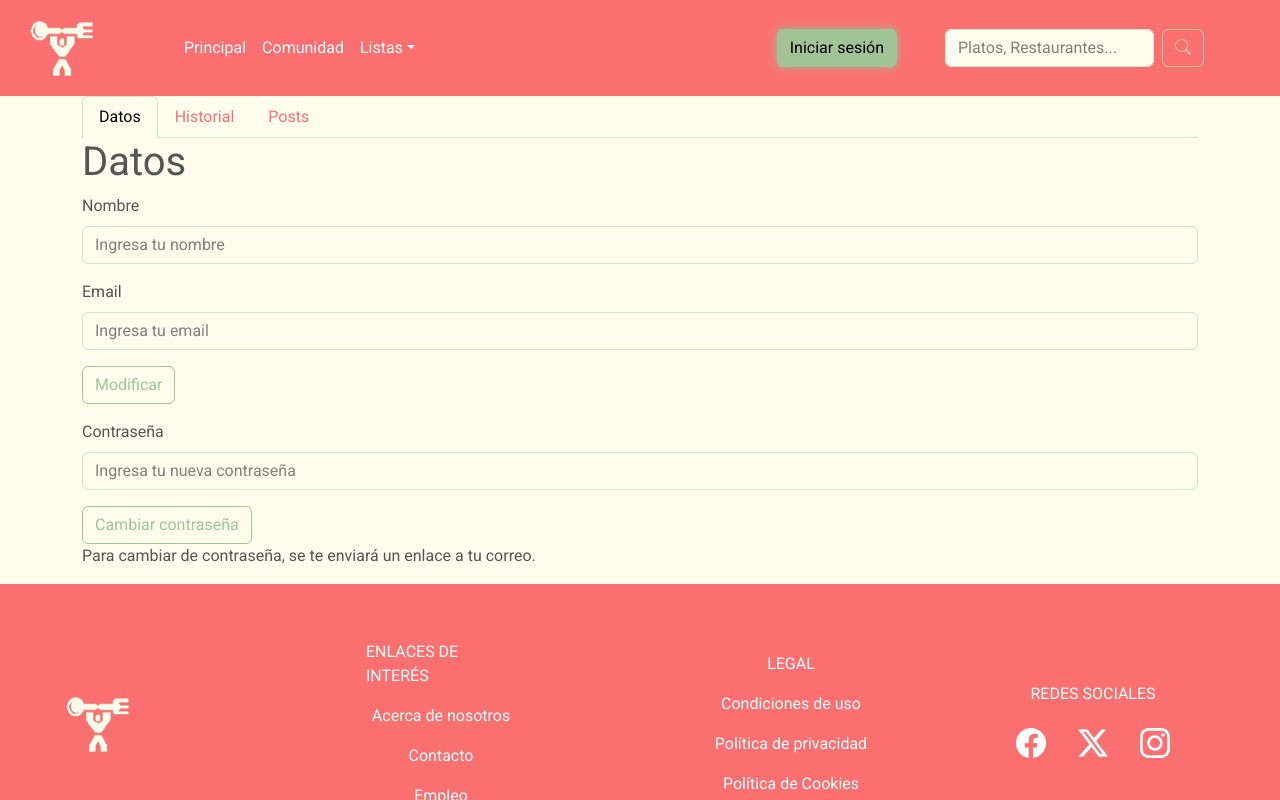
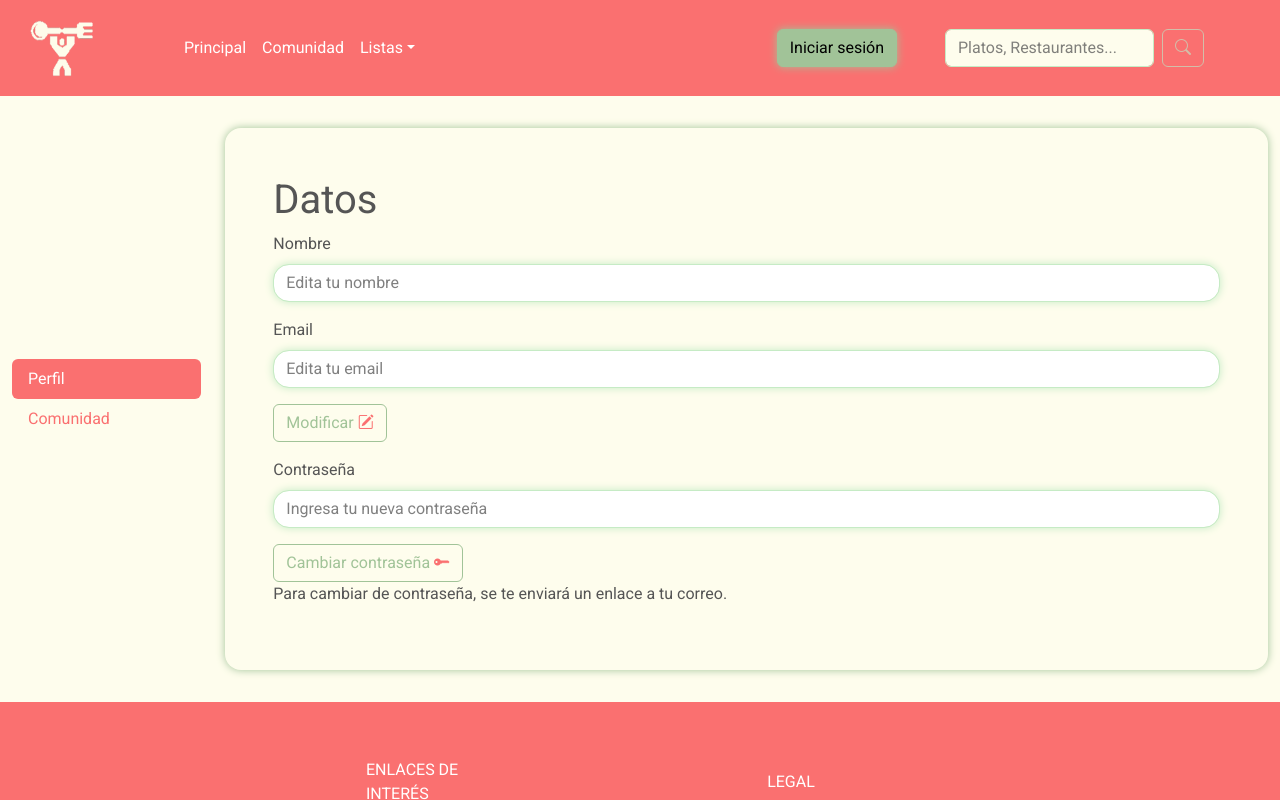
Before and after one commit to KevinB00/nutri-delivery, a React (Vite) app: page /perfil in a window 1280 px wide. Shown: the top 800 px of the page. Built offline with nearby package versions, Linux system fonts and the light colour scheme.

Commit message:
Perfil interfaz creada

```diff
--- /dev/null
+++ b/src/components/Post/post.jsx
@@ -0,0 +1,34 @@
+import { useState } from "react";
+import Card from "react-bootstrap/Card";
+import Button from "react-bootstrap/Button";
+import "./post.sass";
+
+const Post = (props) => {
+    Post.propTypes = {
+        postTitle: String,
+        postText: String,
+        postImage: String,
+        postDate: String,
+        numFavorites: Number
+    }
+  const [isFavorited, setIsFavorited] = useState(false);
+
+  const handleFavoriteClick = () => {
+    setIsFavorited(!isFavorited);
+  };
+
+  return (
+    <Card className="mt-3 mb-3 card-post">
+      <Card.Body>
+        <Card.Title>{props.postTitle}</Card.Title>
+        <Card.Text>{props.postText}</Card.Text>
+        <img src={props.postImage} alt="Post" />
+        <p>Fecha de publicación: {props.postDate}</p>
+        <Button variant="cuartet" onClick={handleFavoriteClick}>
+          <i className={`bi bi-star${isFavorited ? "-fill" : ""}`}></i> <span>{props.numFavorites}</span>
+        </Button>
+      </Card.Body>
+    </Card>
+  );
+}
+export default Post;
--- /dev/null
+++ b/src/components/PostList/postList.jsx
@@ -0,0 +1,26 @@
+import Post from "../Post/post";
+
+const PostList = ({ posts }) => {
+    PostList.propTypes = {
+        posts: Array
+    }
+    return (
+    <div>
+      {posts.length > 0 ? (
+        posts.map((post) => (
+          <Post
+            key={post.id}
+            postTitle={post.title}
+            postText={post.body}
+            postDate={post.date}
+            numFavorites={post.numFavorites}
+          />
+        ))
+      ) : (
+        <p>No hay publicaciones disponibles.</p>
+      )}
+    </div>
+  );
+};
+
+export default PostList;
--- a/src/pages/Perfil/perfil.jsx
+++ b/src/pages/Perfil/perfil.jsx
@@ -1,69 +1,185 @@
-import './perfil.sass';
-import Tabs from 'react-bootstrap/Tabs';
-import Tab from 'react-bootstrap/Tab';
-import { Container } from 'react-bootstrap';
-import Form from 'react-bootstrap/Form';
-import Button from 'react-bootstrap/Button';
-import HeaderComponent from '../../components/Header/header';
-import FooterComponent from '../../components/Footer/footer';
+import { useState } from "react";
+import Tabs from "react-bootstrap/Tabs";
+import Tab from "react-bootstrap/Tab";
+import { Container } from "react-bootstrap";
+import Form from "react-bootstrap/Form";
+import Button from "react-bootstrap/Button";
+import Row from "react-bootstrap/Row";
+import Col from "react-bootstrap/Col";
+import Nav from "react-bootstrap/Nav";
+import HeaderComponent from "../../components/Header/header";
+import FooterComponent from "../../components/Footer/footer";
+import PostList from "../../components/PostList/postList";
+import "./perfil.sass";
 const Perfil = () => {
+  const [key, setKey] = useState("favoritos");
+  const [name, setName] = useState("");
+  const [nameError, setNameError] = useState(false);
+  const [email, setEmail] = useState("");
+  const [emailError, setEmailError] = useState(false);
+const posts = [
+    {
+        id: 1,
+        title: "Mi primer post",
+        content: "Contenido del primer post...",
+        author: "Juan",
+        date: "01/01/2022"
+    },
+    {
+        id: 2,
+        title: "Otro post interesante",
+        content: "Contenido del segundo post...",
+        author: "Maria",
+        date: "02/01/2022"
+    },
+    {
+        id: 3,
+        title: "Último post del día",
+        content: "Contenido del tercer post...",
+        author: "Carlos",
+        date: "03/01/2022"
+    }
+];
 
+// Usar estos ejemplos de Post para mostrar en el PostList
 
+  const validarEmail = (email) => {
+    // Expresión regular para validar el formato de correo electrónico
+    const emailRegex = /^[^\s@]+@[^\s@]+\.[^\s@]+$/;
+    return emailRegex.test(email);
+  };
+  const validateForm = () => {
+    let valid = true;
+    if (name.length < 4 || name.length > 15) {
+      setNameError(true);
+      valid = false;
+    } else {
+      setNameError(false);
+    }
+
+    if (!validarEmail(email)) {
+      setEmailError(true);
+      valid = false;
+    } else {
+      setEmailError(false);
+    }
+    return valid;
+  };
+
+  const handleSubmitModify = (event) => {
+    event.preventDefault();
+    if (validateForm()) {
+      event.preventDefault();
+    }
+  };
   return (
     <>
       <HeaderComponent />
       <Container fluid className="perfil-container">
-      <Container className="perfil-datos">
-        <Tabs defaultActiveKey="datos" id="uncontrolled-tab-example">
-          <Tab eventKey="datos" title="Datos">
-            <div className="perfil-datos-datos">
+        <Tab.Container id="left-tabs-example" defaultActiveKey="perfil">
+          <Row>
+            <Col sm={2}>
+              <Nav variant="pills" className="flex-column">
+                <Nav.Item>
+                  <Nav.Link eventKey="perfil">Perfil</Nav.Link>
+                </Nav.Item>
+                <Nav.Item>
+                  <Nav.Link eventKey="comunidad">Comunidad</Nav.Link>
+                </Nav.Item>
+              </Nav>
+            </Col>
+            <Col sm={10}>
+              <Tab.Content>
+                <Tab.Pane eventKey="perfil">
+                  <Container className="p-5 perfil-datos-datos">
                     <h1>Datos</h1>
-              <Form>
+                    <Form onSubmit={handleSubmitModify}>
                       <Form.Group className="mb-3" controlId="formBasicEmail">
                         <Form.Label>Nombre</Form.Label>
-                  <Form.Control type="text" placeholder="Ingresa tu nombre" />
+                        <Form.Control
+                          type="text"
+                          placeholder="Edita tu nombre"
+                          required
+                          className={`text ${nameError ? "is-invalid" : ""}`}
+                          value={name}
+                          onChange={(event) => setName(event.target.value)}
+                        />
+                        <Form.Control.Feedback type="invalid">
+                          {nameError &&
+                            "Por favor ingresa un nombre de usuario de 4 a 15 caracteres."}
+                        </Form.Control.Feedback>
                       </Form.Group>
                       <Form.Group className="mb-3" controlId="formBasicEmail">
                         <Form.Label>Email</Form.Label>
-                  <Form.Control type="email" placeholder="Ingresa tu email" />
+                        <Form.Control
+                          type="email"
+                          placeholder="Edita tu email"
+                          required
+                          className={`text ${emailError ? "is-invalid" : ""}`}
+                          value={email}
+                          onChange={(event) => setEmail(event.target.value)}
+                        />
+                        <Form.Control.Feedback type="invalid">
+                          {emailError && "Por favor ingresa un email valido."}
+                        </Form.Control.Feedback>
                       </Form.Group>
                       <Button variant="outline-tertiary" type="submit">
-                  Modificar
+                        Modificar <i className="bi-solid bi-pencil-square"></i>
                       </Button>
                     </Form>
                     <Form>
-                <Form.Group className="mt-3 mb-3" controlId="formBasicPassword">
+                      <Form.Group
+                        className="mt-3 mb-3"
+                        controlId="formBasicPassword"
+                      >
                         <Form.Label>Contraseña</Form.Label>
-                  <Form.Control type="password" placeholder="Ingresa tu nueva contraseña" />
+                        <Form.Control
+                          type="password"
+                          placeholder="Ingresa tu nueva contraseña"
+                        />
                       </Form.Group>
                       <Button variant="outline-tertiary" type="submit">
-                  Cambiar contraseña
+                        Cambiar contraseña{" "}
+                        <i className="bi-solid bi-key-fill"></i>
                       </Button>
                     </Form>
+                    <div className="verificar-correo">
+                      <p>
+                        Para cambiar de contraseña, se te enviará un enlace a tu
+                        correo.
+                      </p>
                     </div>
-            <div className="verificar-correo">
-              <p>Para cambiar de contraseña, se te enviará un enlace a tu correo.</p>
-            </div>
+                  </Container>
+                </Tab.Pane>
+                <Tab.Pane eventKey="comunidad">
+                  <Container className="p-5 perfil-datos-comunidad">
+                    <h1>Comunidad</h1>
+                    <Tabs
+                      id="controlled-tab-example"
+                      activeKey={key}
+                      onSelect={(k) => setKey(k)}
+                      className="mb-3"
+                    >
+                      <Tab eventKey="publicaciones" title="Publicaciones">
+                        <PostList posts={posts} />
                       </Tab>
-          <Tab eventKey="historial" title="Historial">
-            <div className="perfil-datos-historial">
-              <h1>Historial</h1>
-              <p>Pedidos realizados:</p>
-            </div>
+                      <Tab eventKey="favoritos" title="Favoritos">
+                        Tab content for Profile
                       </Tab>
-          <Tab eventKey="post" title="Posts">
-            <div className="perfil-datos-post">
-              <h1>Posts</h1>
-              <p>Posts publicados:</p>
-            </div>
+                      <Tab eventKey="comentarios" title="Comentarios">
+                        Tab content for Contact
                       </Tab>
                     </Tabs>
                   </Container>
+                </Tab.Pane>
+              </Tab.Content>
+            </Col>
+          </Row>
+        </Tab.Container>
       </Container>
       <FooterComponent />
     </>
+  );
+};
 
-  );
-}
-
-export default Perfil
+export default Perfil;
--- a/src/pages/Perfil/perfil.sass
+++ b/src/pages/Perfil/perfil.sass
@@ -0,0 +1,15 @@
+@import '../../sass/custom.sass'
+@import url("https://cdn.jsdelivr.net/npm/bootstrap-icons@1.11.3/font/bootstrap-icons.min.css")
+
+.perfil-datos-datos
+    box-shadow: 0 0 8px $tertiary
+    border-radius: 1rem
+    padding: 1rem
+    margin-bottom: 2rem
+    margin-top: 2rem
+    .form-control
+        border-radius: 1rem
+        box-shadow: 0 0 8px $cuartet
+        background-color: $white
+        &:focus
+            box-shadow: 0 0 8px $secondary
```
Also changed, not shown: src/components/Post/post.sass (added), src/components/PostList/postList.sass (added). Lines whose indentation alone changed are shown as unchanged.
